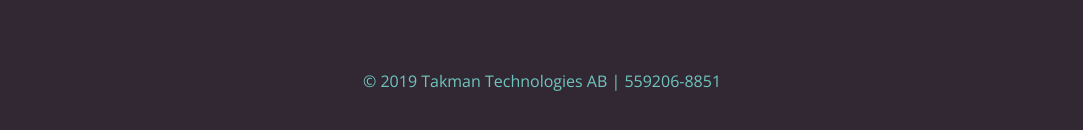
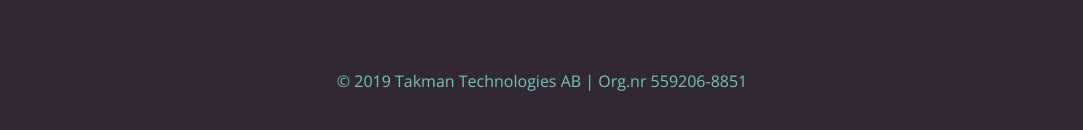
Before and after one commit to SimonTakman/takmantechnologies-react, a React (Create React App) app: page / in a window 1280 px wide. Shown: the part 660-790 px from the top of the page, without its empty margins (98-1181 px from the left). Built offline with nearby package versions, Linux system fonts and the light colour scheme.

Commit message:
Add org.nr label

```diff
--- a/src/components/footer/Footer.js
+++ b/src/components/footer/Footer.js
@@ -7,7 +7,7 @@
   return (
     <div className="footer">
       <p className="footer-text">
-        © {year} Takman Technologies AB | 559206-8851
+        © {year} Takman Technologies AB | Org.nr 559206-8851
       </p>
     </div>
   );
```
